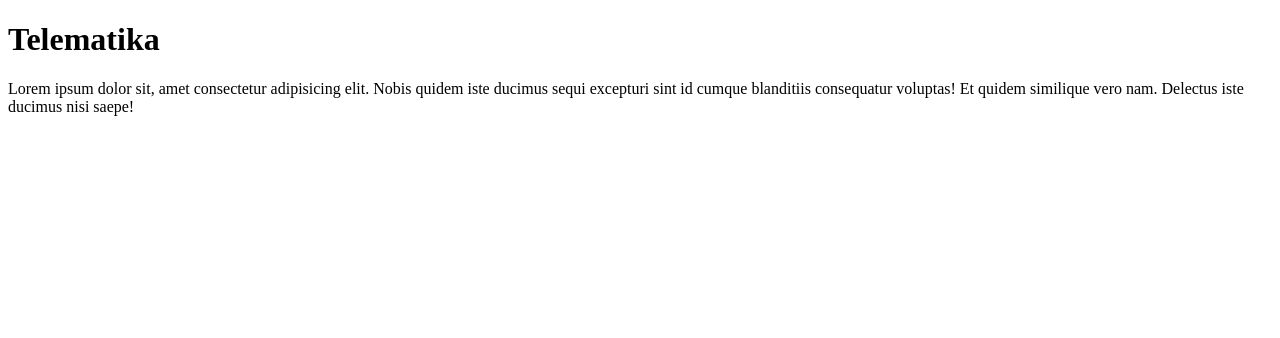
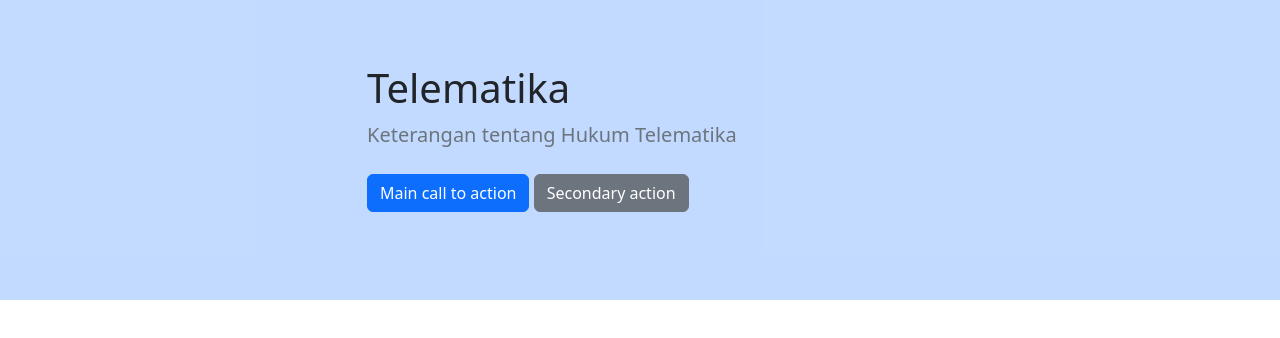
Before and after one commit to rikiramdan533/magang-karisma, a plain HTML site: page topik-detail.html in a window 1280 px wide. Drawn offline with Linux system fonts and the light colour scheme.

Commit message:
ubah destkripsi

```diff
--- a/topik-detail.html
+++ b/topik-detail.html
@@ -5,9 +5,23 @@
     <meta http-equiv="X-UA-Compatible" content="IE=edge">
     <meta name="viewport" content="width=device-width, initial-scale=1.0">
     <title>Telematika</title>
+	<link href="css/bootstrap.min.css" rel="stylesheet">
 </head>
 <body>
-    <h1>Telematika</h1>
-    <p>Lorem ipsum dolor sit, amet consectetur adipisicing elit. Nobis quidem iste ducimus sequi excepturi sint id cumque blanditiis consequatur voluptas! Et quidem similique vero nam. Delectus iste ducimus nisi saepe!</p>
+    <div class="p-3 mb-2 bg-primary  text-dark bg-opacity-25">
+        <section class="py-100 container">
+        <div class="row py-lg-5">
+          <div class="col-lg-6 col-md-8 mx-auto">
+            <h1 class="fw-light">Telematika</h1>
+
+            <p class="lead text-muted">Keterangan tentang Hukum Telematika</p>
+            <p>
+              <a href="#" class="btn btn-primary my-2">Main call to action</a>
+              <a href="#" class="btn btn-secondary my-2">Secondary action</a>
+            </p>
+          </div>
+        </div>
+      </section>
+    </div>
 </body>
 </html>
```
